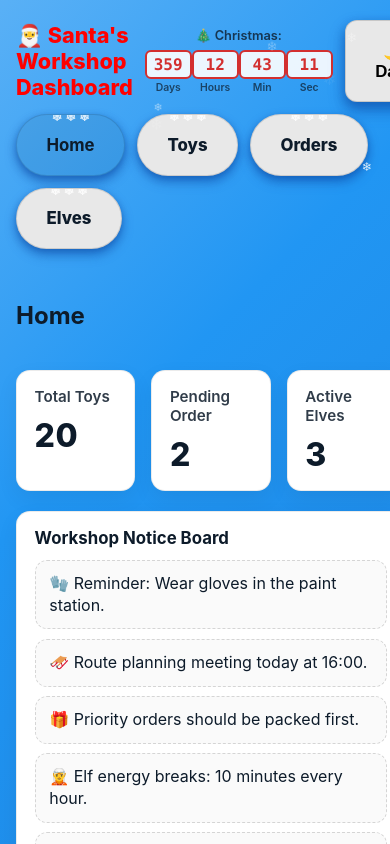
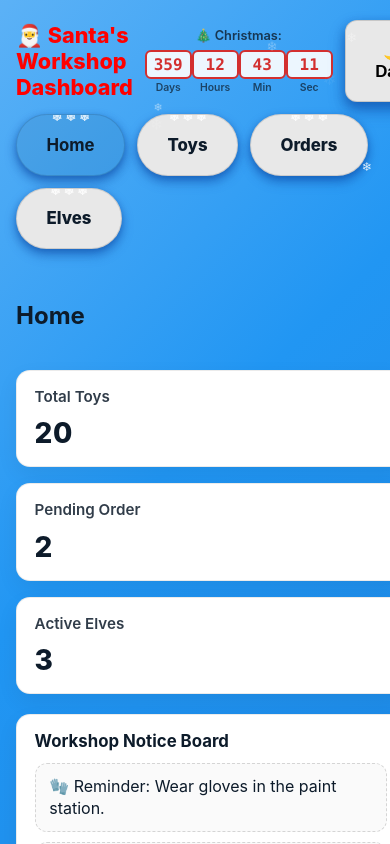
Before and after one commit to SvetlinGG/Santa-s_Workshop_Dashboard, a React (Vite) app: page / in a window 390 px wide. Shown: the top 844 px of the page. Built offline with nearby package versions, Linux system fonts and the light colour scheme.

Commit message:
status cards

```diff
--- a/src/styles/responsive.css
+++ b/src/styles/responsive.css
@@ -21,6 +21,17 @@
 @media (max-width: 600px) {
     .toys-grid {
     grid-template-columns: 1fr;
+    }
+}
+
+/* Status cards */
+@media (max-width: 900px) {
+    .status-cards {
+    grid-template-columns: 1fr;
+    }
+
+    .card .value {
+    font-size: 1.75rem;
     }
 }
 
```
